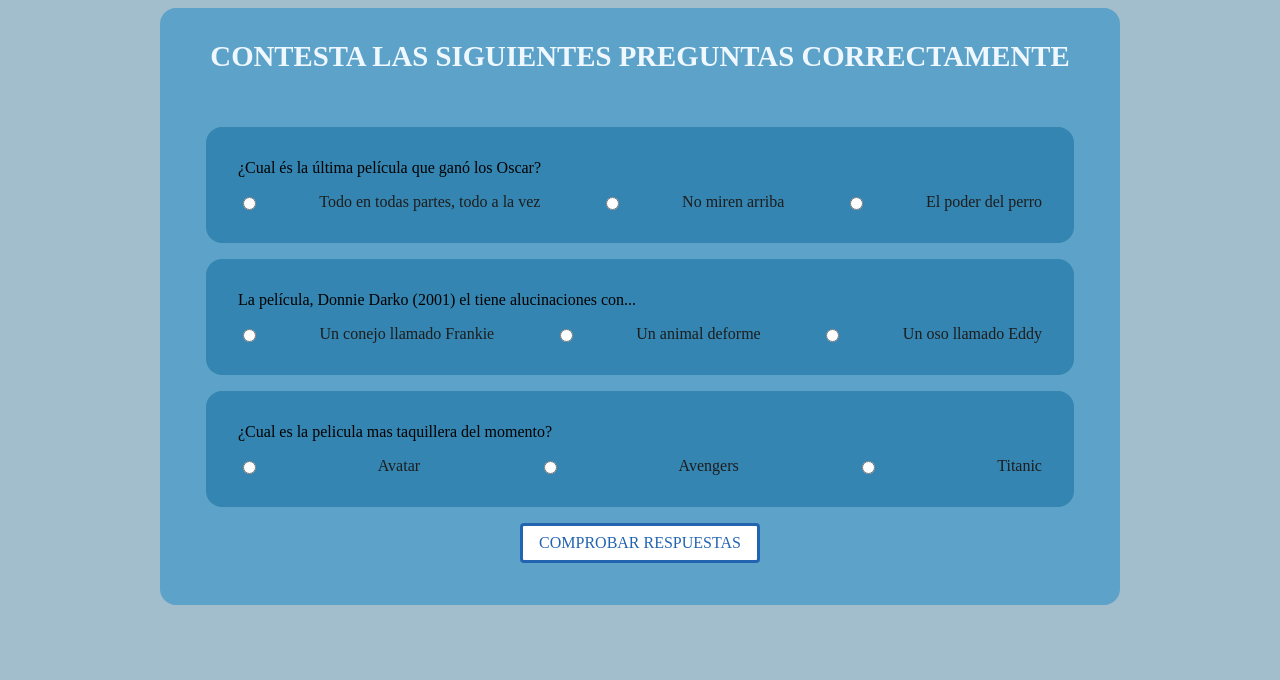
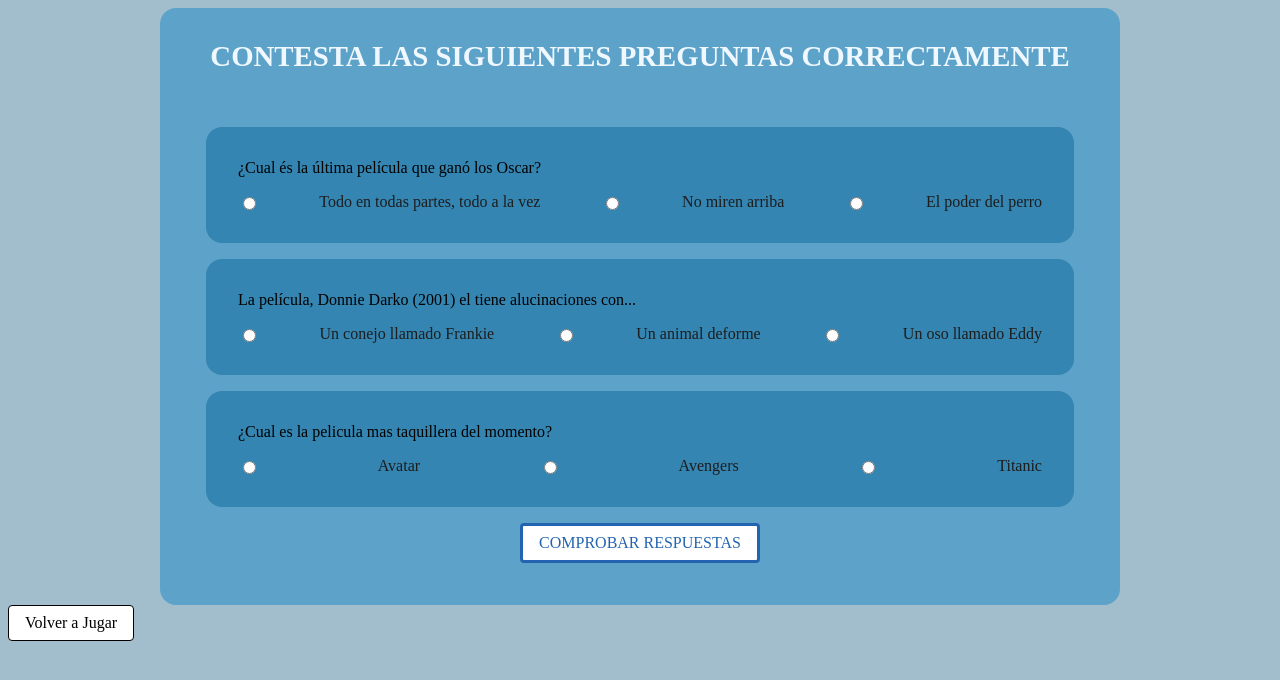
Before and after one commit to sarahdelaroda/Laboratoria-trivia-proyecto, a plain HTML site: page categoria-cine.html in a window 1280 px wide. Drawn offline with Linux system fonts and the light colour scheme.

Commit message:
adiciona boton volver a jugar a catg.  cine

```diff
--- a/categoria-cine.html
+++ b/categoria-cine.html
@@ -49,6 +49,9 @@
 
 
     </form>
+    <div>
+        <a href="./index.html"> <button>Volver a Jugar</button></a>
+    </div>
     <script src="./script.js"></script>
 </body>
 </html>
```
